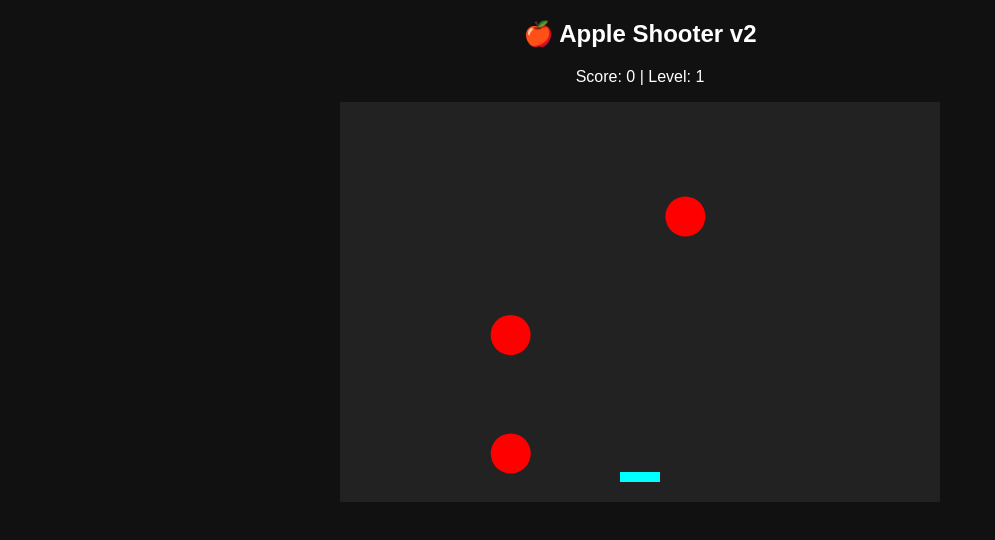
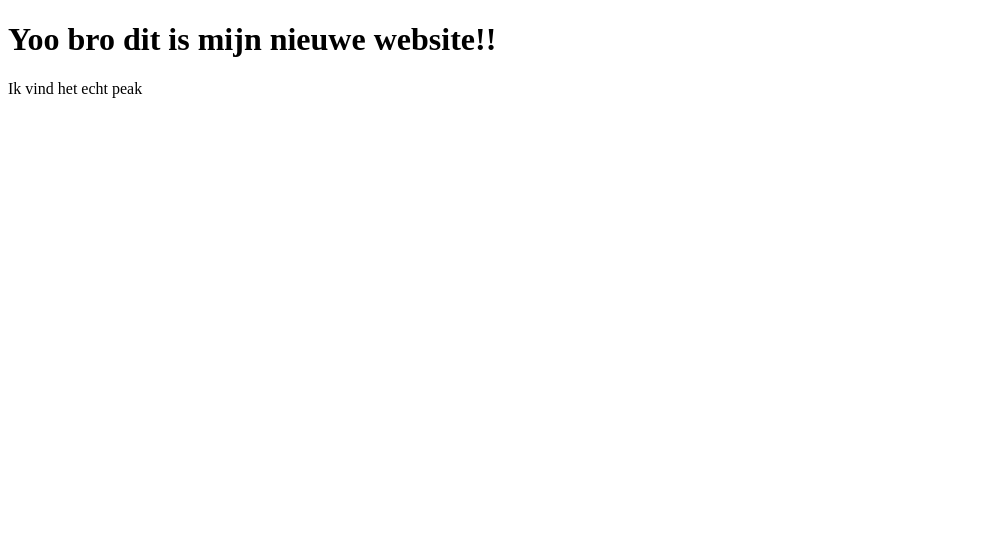
Before and after one commit to Supralover2JZ/Supralover2JZ.github.io, a plain HTML site: page index.html in a window 1280 px wide. Shown: the whole page, without its empty margins (0-995 px from the left). Drawn offline with Linux system fonts and the light colour scheme.

Commit message:
index.html

```diff
--- a/index.html
+++ b/index.html
@@ -1,31 +1,9 @@
 <!DOCTYPE html>
 <html>
-<head>
-  <title>Apple Shooter v2</title>
-  <style>
-    body {
-      margin: 0;
-      background: #111;
-      color: white;
-      text-align: center;
-      font-family: Arial;
-    }
+  <body>
 
-    canvas {
-      background: #222;
-      display: block;
-      margin: auto;
-    }
-  </style>
-</head>
-<body>
+    <h1>Yoo bro dit is mijn nieuwe <strong>website</strong>!!</h1>
+    <p1>Ik vind het echt peak</p1>
 
-<h2>🍎 Apple Shooter v2</h2>
-<p>Score: <span id="score">0</span> | Level: <span id="level">1</span></p>
-
-<canvas id="gameCanvas" width="600" height="400"></canvas>
-
-<script src="game.js"></script>
-
-</body>
+  </body>
 </html>
```
